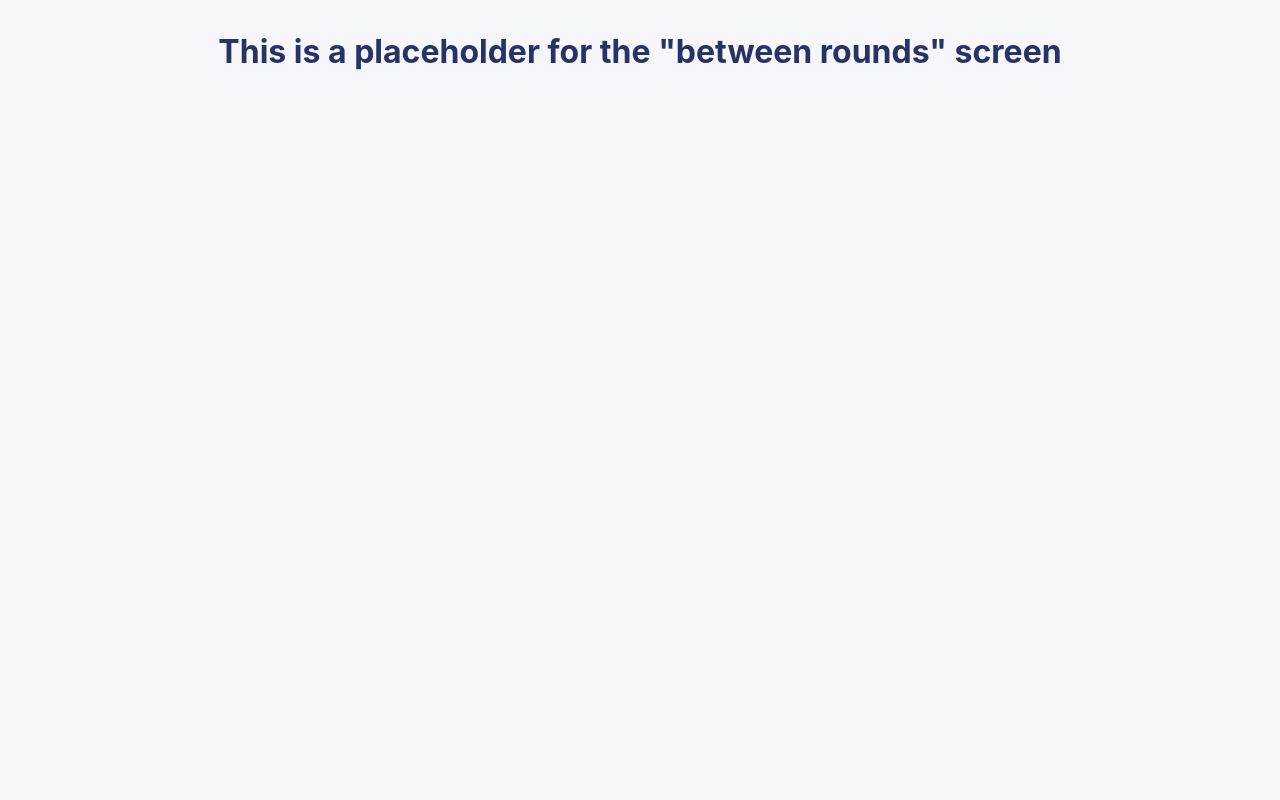
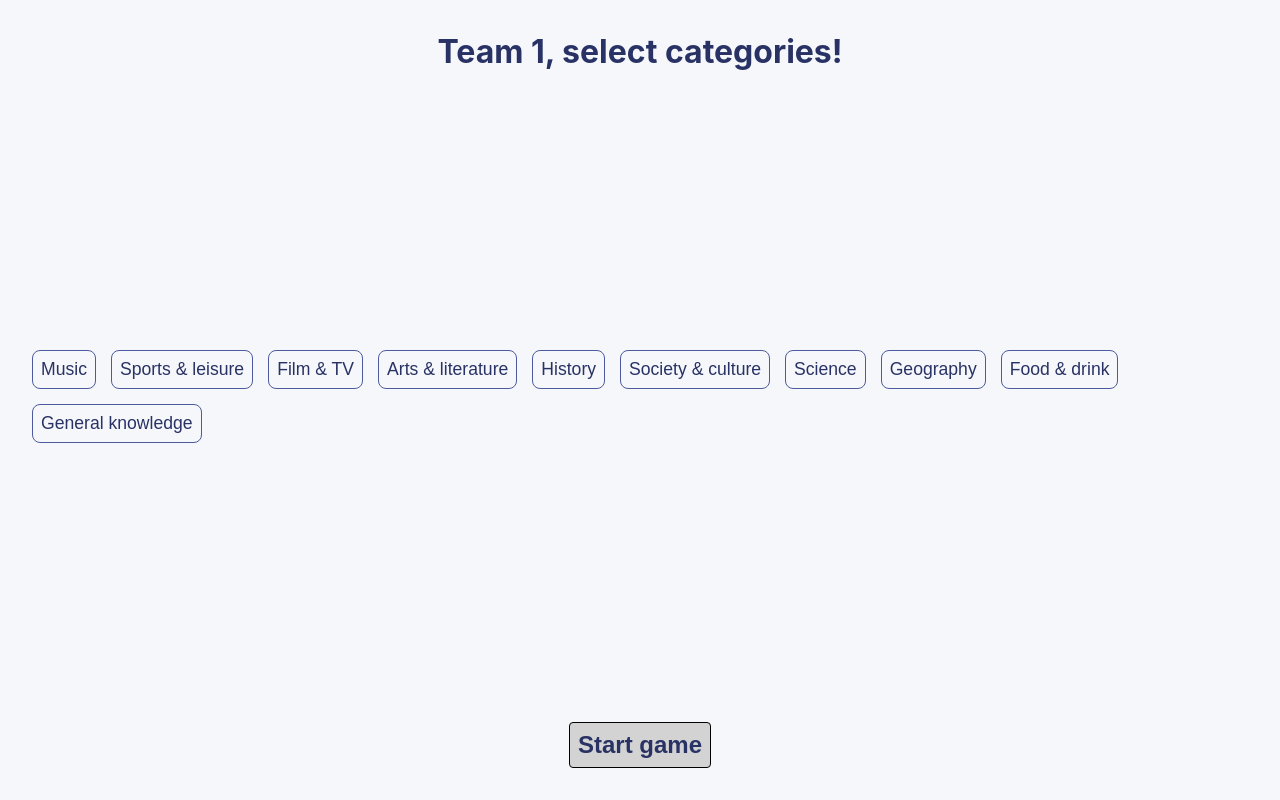
Before and after one commit to michael-j-coyne/trivia-battle, a React (Vite) app: page /game in a window 1280 px wide. Built offline with nearby package versions, Linux system fonts and the light colour scheme; no server answers.

Commit message:
Use <CategorySelector /> in <Game />

```diff
--- a/src/pages/Game.jsx
+++ b/src/pages/Game.jsx
@@ -14,23 +14,29 @@
 
 import { useState, useEffect } from "react";
 import Round from "../components/Round";
+import CategorySelector from "../components/CategorySelector";
 import fetchTrivia from "../fetchTrivia";
 import "./game.css";
 
+const numQuestionsToFetch = 50;
+
 export default function Game() {
   const [trivia, setTrivia] = useState();
+  const [currRoundNumber, setCurrRoundNumber] = useState(1);
+  const [categories, setCategories] = useState("");
   const [roundInProgress, setRoundInProgress] = useState(false);
 
-  useEffect(() => {
+  function handleCategorySubmit(categoryIdArr) {
+    setCategories(categoryIdArr);
     fetchTrivia({
-      amount: 50,
-      categories: "society_and_culture,science",
+      amount: numQuestionsToFetch,
+      categories: categoryIdArr.join(),
       difficulties: "easy,medium,hard",
     })
       .then((trivia) => setTrivia(trivia))
       .then(() => setRoundInProgress(true))
       .catch((e) => console.error(e));
-  }, []);
+  }
 
   return (
     <div className="game">
@@ -41,7 +47,16 @@ export default function Game() {
           setRoundInProgress={setRoundInProgress}
         />
       ) : (
-        <h1>This is a placeholder for the "between rounds" screen</h1>
+        <CategorySelector
+          initialCategories={categories}
+          handleSubmit={handleCategorySubmit}
+          teamName={currRoundNumber % 2 == 0 ? "Team 2" : "Team 1"}
+          buttonText={
+            currRoundNumber == 1
+              ? "Start game"
+              : `Start round ${currRoundNumber}`
+          }
+        />
       )}
     </div>
   );
```
